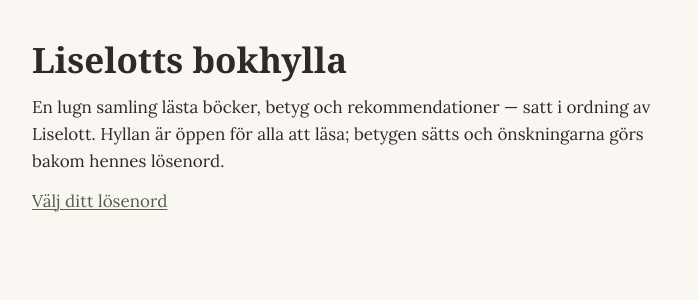
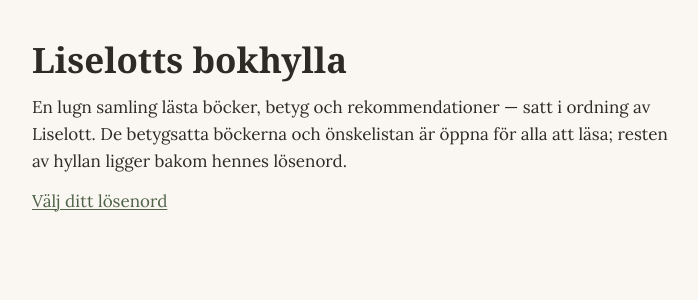
Before and after one commit to bryn1/liselott, a Flask app: page / in a window 1280 px wide. Shown: the top 300 px of the page, without its empty margins (264-962 px from the left). Run offline with Flask 3, Linux system fonts and the light colour scheme; data that the repository does not hold is empty.

Commit message:
MC 12501 public-scope p3: landing copy tells the public set, not the whole shelf
start.html said "Hyllan är öppen för alla att läsa" — the retired
broader-scope claim, now CONTRADICTED by the owner ruling of the same
day ("Rated books and their ratings as well as whishlist shall be
public. The rest behind password"). Rewritten to the new contract; the
page stays fixed copy with zero app data, one door, unchanged shape.

```diff
--- a/app/templates/start.html
+++ b/app/templates/start.html
@@ -9,7 +9,7 @@
 {% block content %}
 <h1>Liselotts bokhylla</h1>
 <p>En lugn samling lästa böcker, betyg och rekommendationer — satt i ordning
-   av Liselott. Hyllan är öppen för alla att läsa; betygen sätts och
-   önskningarna görs bakom hennes lösenord.</p>
+   av Liselott. De betygsatta böckerna och önskelistan är öppna för alla att
+   läsa; resten av hyllan ligger bakom hennes lösenord.</p>
 <p><a href="{{ url_for(dorren) }}">{{ etiketten }}</a></p>
 {% endblock %}
```
